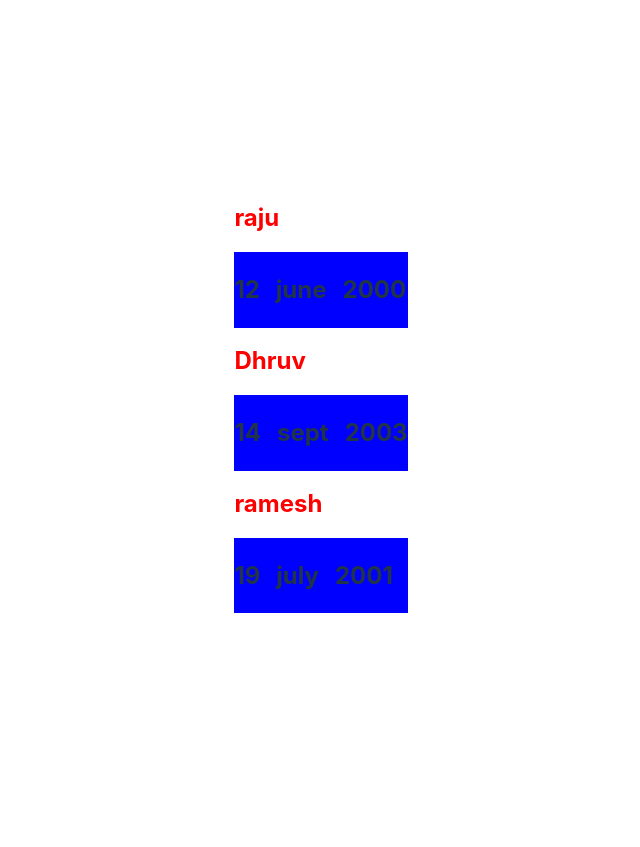
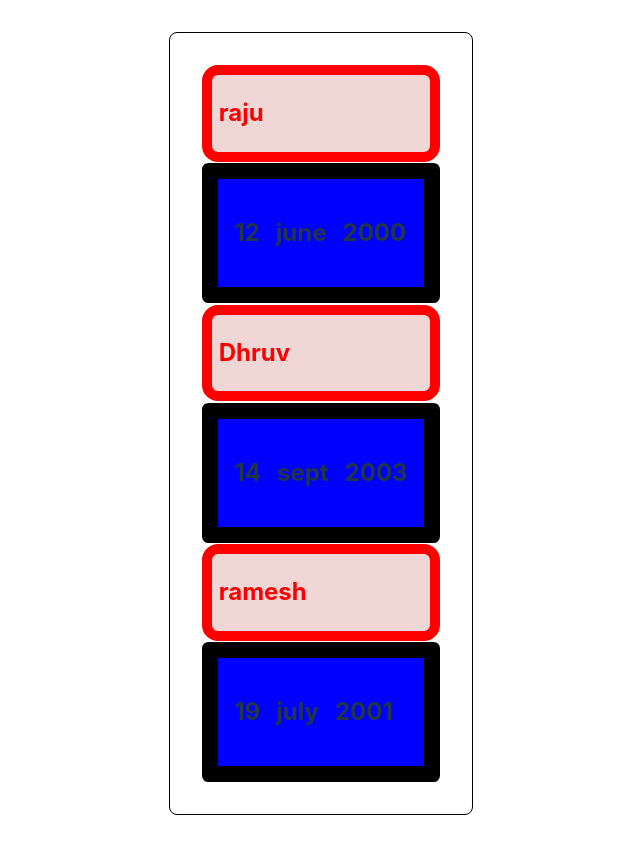
Before and after one commit to dhuruv0003/React-Basics-4, a React (Vite) app: page / in a window 1280 px wide. Shown: the whole page, without its empty margins (319-959 px from the left). Before the commit the page ends 800 px from the top, so only its background shows below. Built offline with nearby package versions, Linux system fonts and the light colour scheme.

Commit message:
"new Commit"

```diff
--- a/src/App.css
+++ b/src/App.css
@@ -8,7 +8,12 @@
   display: flex;
   flex-direction: column;
   gap: 0.1rem;
+  border: 1px solid black;
+  padding : 2rem;
+  background-color: white;
+  border-radius: 0.5rem;
 }
+
 .logo {
   height: 6em;
   padding: 1.5em;
--- a/src/components/Item.css
+++ b/src/components/Item.css
@@ -1,6 +1,9 @@
 .item{
     color:red;
     display: flex;
-    background-color: #fff;
+    background-color: #f1d6d6;
     line-height: 1;
+    border-radius: 1rem;
+    padding: .4rem;
+    border: 10px solid red;
 }
--- a/src/components/ItemDate.css
+++ b/src/components/ItemDate.css
@@ -1,5 +1,8 @@
 .ItemDate{
     display: flex;
+    border-radius: .4rem;
     gap: 1rem;
     background-color: blue;
+    padding: 1rem;
+    border: 1rem solid black;
 }
```
